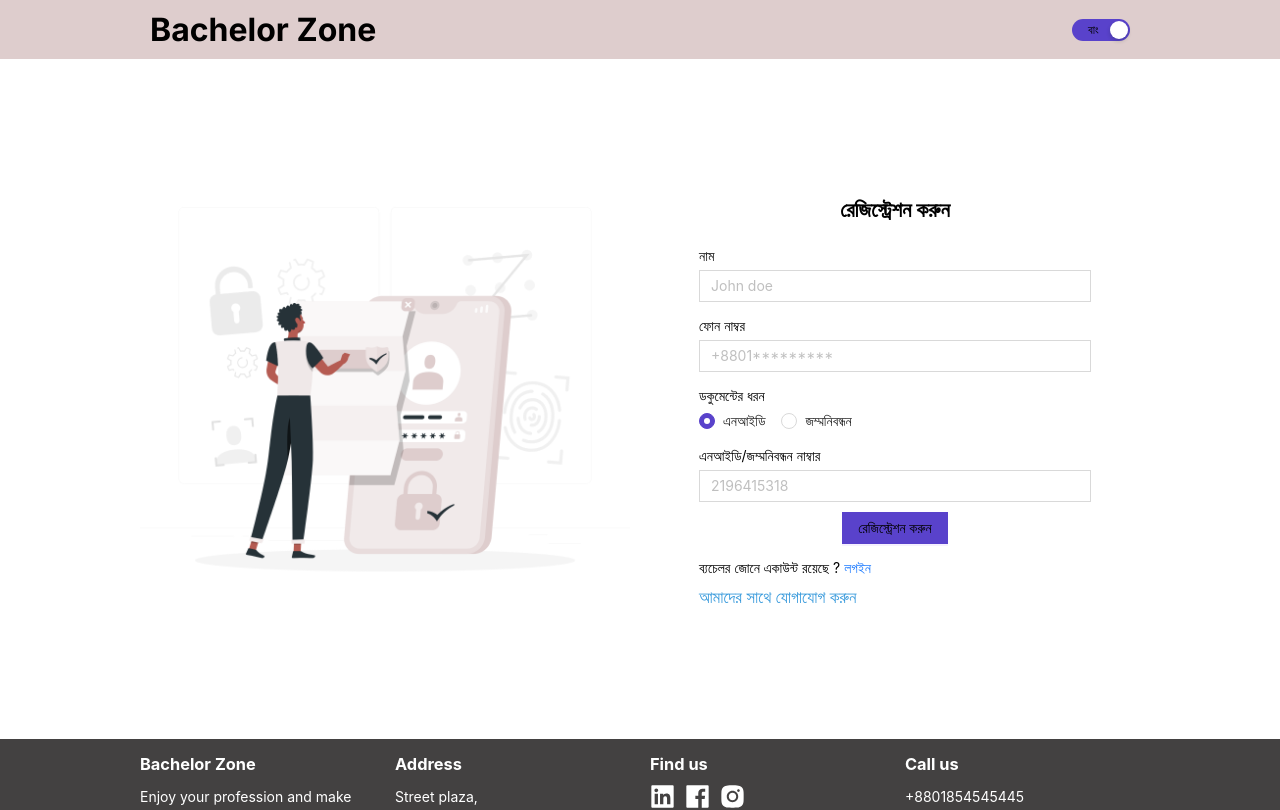
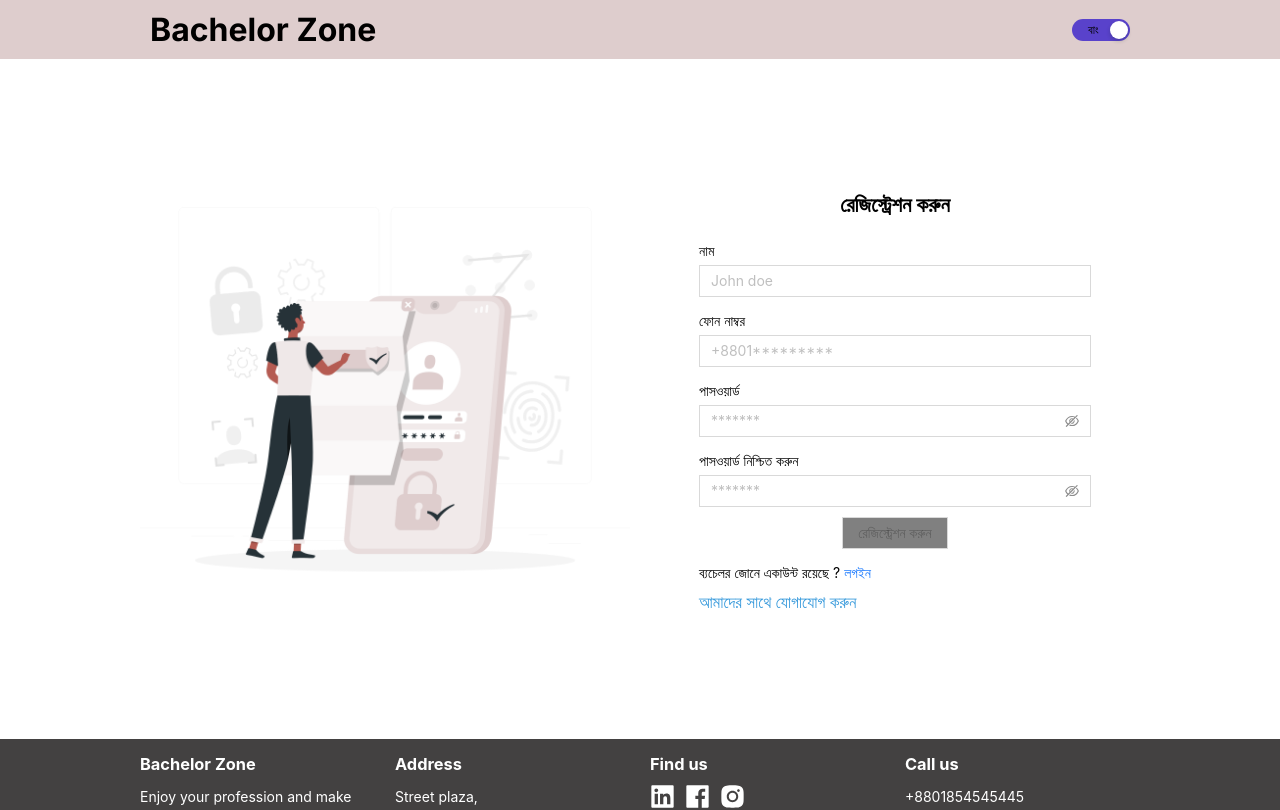
Before and after one commit to MainUddin1223/bachelor-zone-client, a Next.js app: page /register in a window 1280 px wide. Shown: the top 810 px of the page. Built offline with nearby package versions, Linux system fonts and the light colour scheme.

Commit message:
signup data impl

```diff
--- a/src/components/Login/Login.tsx
+++ b/src/components/Login/Login.tsx
@@ -9,8 +9,10 @@
 import { useState } from 'react';
 import { useLoginMutation } from '@/redux/api/authApi';
 import { useRouter } from 'next/navigation';
+import { getAuthInfo } from '@/utils/jwt';
 
 const Login = () => {
+	const userInfo = getAuthInfo();
 	const { basicData } = useAppSelector((state) => state.basicSlice);
 	const getLang = basicData.lang;
 	const router = useRouter();
@@ -20,6 +22,10 @@
 		phone: '',
 		password: '',
 	});
+
+	if (userInfo) {
+		router.push('/dashboard');
+	}
 
 	const handleLogin = async () => {
 		try {
--- a/src/components/Register/Register.tsx
+++ b/src/components/Register/Register.tsx
@@ -1,7 +1,7 @@
 'use client';
 import { useAppSelector } from '@/redux/hooks';
 import Styles from './Register.module.css';
-import { Button, Col, Input, Row, Radio } from 'antd';
+import { Button, Col, Input, Row, Radio, message } from 'antd';
 import Image from 'next/image';
 import register_img from '@/assets/register.png';
 import Link from 'next/link';
@@ -10,8 +10,27 @@
 
 const Register = () => {
 	const { basicData } = useAppSelector((state) => state.basicSlice);
-	const [value, setValue] = useState('nid');
+	const [signUpData, setSignUpData] = useState({
+		name: '',
+		phone: '',
+		password: '',
+		confirmPassword: '',
+	});
 	const getLang = basicData.lang;
+
+	const handleSignUp = () => {
+		const phoneRegex = /^01\d{9}$/;
+		if (!phoneRegex.test(signUpData.phone)) {
+			message.error('Invalid Phone number');
+			return;
+		}
+		setSignUpData({ ...signUpData, phone: '+88' + signUpData.phone });
+		if (signUpData.password !== signUpData.confirmPassword) {
+			message.error('Password and confirm password not matched');
+			return;
+		}
+		console.log(signUpData);
+	};
 
 	return (
 		<div className={Styles.container}>
@@ -33,39 +52,69 @@
 						<div>
 							<div className={Styles.input_container}>
 								<p>{getLang == 'বাং' ? 'নাম' : 'Name'}</p>
-								<Input placeholder="John doe" />
+								<Input
+									onChange={(event) => {
+										setSignUpData({ ...signUpData, name: event.target.value });
+									}}
+									placeholder="John doe"
+									value={signUpData.name}
+								/>
 							</div>
 							<div className={Styles.input_container}>
 								<p>{getLang == 'বাং' ? 'ফোন নাম্বর' : 'Phone number'}</p>
-								<Input type="number" placeholder="+8801*********" />
+								<Input
+									type="number"
+									placeholder="+8801*********"
+									onChange={(event) => {
+										setSignUpData({ ...signUpData, phone: event.target.value });
+									}}
+									value={signUpData.phone}
+								/>
 							</div>
 							<div className={Styles.input_container}>
-								<p>{getLang == 'বাং' ? 'ডকুমেন্টের ধরন' : 'Document type'}</p>
-								<Radio.Group
-									onChange={(e: RadioChangeEvent) => {
-										console.log('radio checked', e.target.value);
-										setValue(e.target.value);
+								<p>{getLang == 'বাং' ? 'পাসওয়ার্ড' : 'Password'}</p>
+								<Input.Password
+									onChange={(event) => {
+										setSignUpData({
+											...signUpData,
+											password: event.target.value,
+										});
 									}}
-									value={value}
-								>
-									<Radio value={'nid'}>
-										{getLang == 'বাং' ? 'এনআইডি' : 'NID'}
-									</Radio>
-									<Radio value={'brn'}>
-										{getLang == 'বাং' ? 'জম্মনিবন্ধন' : 'Birth Reg'}
-									</Radio>
-								</Radio.Group>
+									placeholder="*******"
+									value={signUpData.password}
+								/>
 							</div>
 							<div className={Styles.input_container}>
 								<p>
 									{getLang == 'বাং'
-										? 'এনআইডি/জম্মনিবন্ধন নাম্বার'
-										: 'NID Number / Birth reg number'}
+										? 'পাসওয়ার্ড নিশ্চিত করুন'
+										: 'Confirm Password'}
 								</p>
-								<Input placeholder="2196415318" type="number" />
+								<Input.Password
+									onChange={(event) => {
+										setSignUpData({
+											...signUpData,
+											confirmPassword: event.target.value,
+										});
+									}}
+									placeholder="*******"
+									value={signUpData.confirmPassword}
+								/>
 							</div>
 							<div>
 								<Button
+									onClick={handleSignUp}
+									disabled={
+										!signUpData.name ||
+										!signUpData.confirmPassword ||
+										!signUpData.password ||
+										!signUpData.phone ||
+										signUpData.password.length > 16 ||
+										signUpData.password.length < 6 ||
+										signUpData.confirmPassword.length > 16 ||
+										signUpData.confirmPassword.length < 6 ||
+										signUpData.phone.length !== 11
+									}
 									type="primary"
 									style={{ display: 'block', margin: '5px auto' }}
 								>
--- a/src/components/header/Header.module.css
+++ b/src/components/header/Header.module.css
@@ -15,11 +15,17 @@
 }
 .login_container {
 	display: flex;
-	gap: 10px;
+	align-items: center;
+	gap: 15px;
 }
 .login_button {
 	color: var(--primary-text-color);
 	font-weight: bold;
+	padding: 5px 10px;
+	cursor: pointer;
+}
+.login_button:hover {
+	box-shadow: rgba(99, 99, 99, 0.2) 0px 2px 8px 0px;
 }
 
 /* Smartphone */
--- a/src/components/header/Header.tsx
+++ b/src/components/header/Header.tsx
@@ -1,16 +1,18 @@
 'use client';
 import Styles from './Header.module.css';
-import { Switch, Flex, ConfigProvider } from 'antd';
+import { Switch, Flex, ConfigProvider, Button, message } from 'antd';
 import { getFromLocalStorage, setToLocalStorage } from '@/utils/local-storage';
 import { useEffect } from 'react';
 import Link from 'next/link';
 import { addBasicData } from '@/redux/slice/basicSlice';
 import { useAppDispatch, useAppSelector } from '@/redux/hooks';
 import { usePathname, useRouter } from 'next/navigation';
+import { getAuthInfo } from '@/utils/jwt';
 
 const Header = () => {
 	const { basicData } = useAppSelector((state) => state.basicSlice);
 	const dispatch = useAppDispatch();
+	const userInfo = getAuthInfo();
 	const getSetLanguage = getFromLocalStorage('lang');
 	const router = useRouter();
 	const pathname = usePathname();
@@ -35,6 +37,12 @@
 		}
 	};
 
+	const handleLogout = () => {
+		localStorage.clear();
+		router.push('/');
+		message.success('Logout successful');
+	};
+
 	return (
 		<div className={Styles.container}>
 			<div className={Styles.header_container}>
@@ -46,11 +54,6 @@
 					</div>
 					{
 						<div className={Styles.login_container}>
-							{showLoginBtn && (
-								<Link href={'/login'} className={Styles.login_button}>
-									Login
-								</Link>
-							)}
 							<ConfigProvider
 								theme={{
 									components: {
@@ -67,6 +70,25 @@
 									onChange={(value) => handleChangeLanguage(value)}
 								/>
 							</ConfigProvider>
+							{userInfo ? (
+								<p onClick={handleLogout} className={Styles.login_button}>
+									Logout
+								</p>
+							) : (
+								<>
+									{showLoginBtn && (
+										<Button
+											onClick={() => router.push('/login')}
+											className={Styles.login_button}
+										>
+											Login
+										</Button>
+										// <Link href={'/login'} className={Styles.login_button}>
+										// 	Login
+										// </Link>
+									)}
+								</>
+							)}
 						</div>
 					}
 				</Flex>
```
Also changed, not shown: src/components/Dashboard/Dashboard.tsx (+17 -3 lines).
